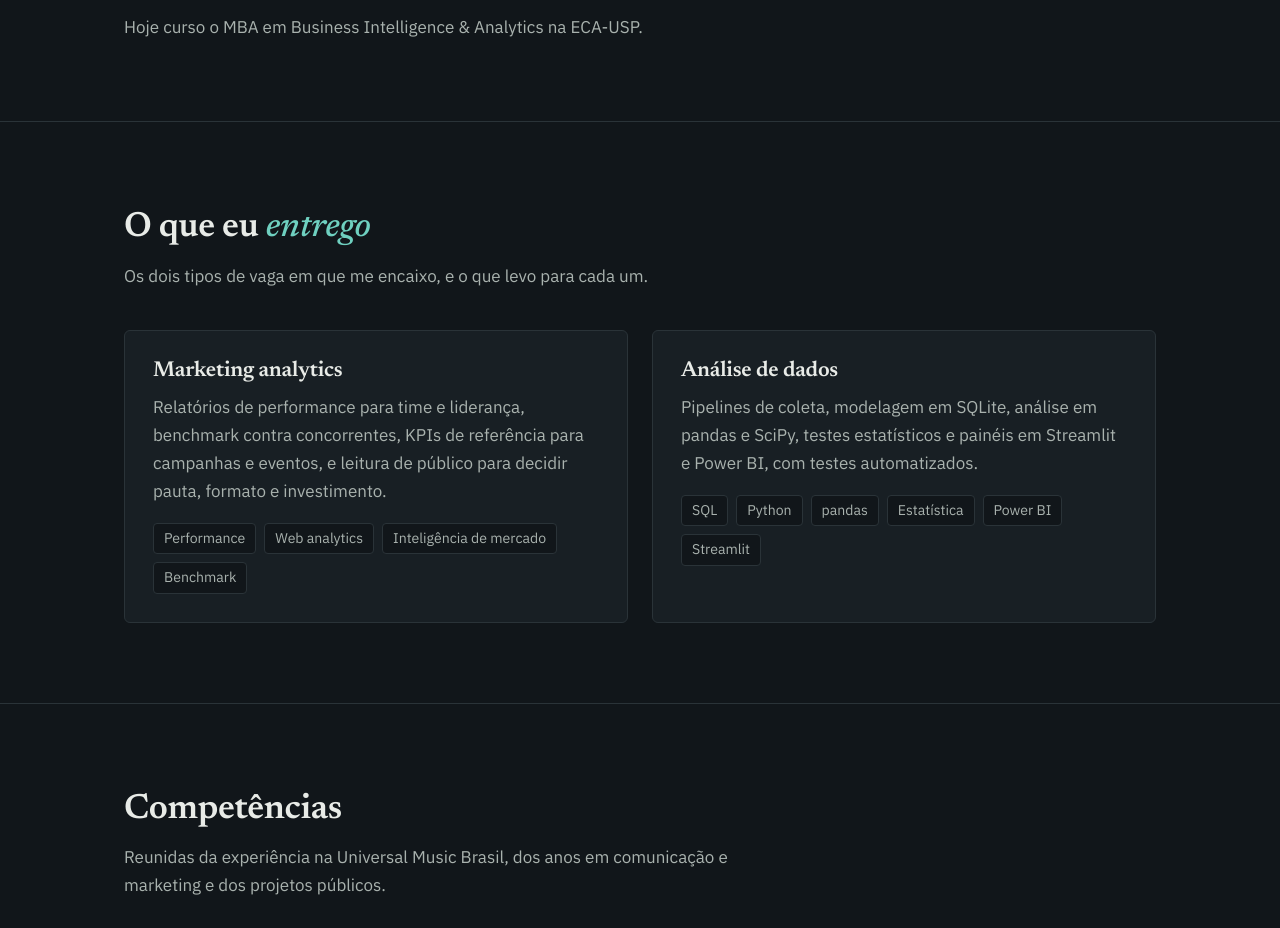
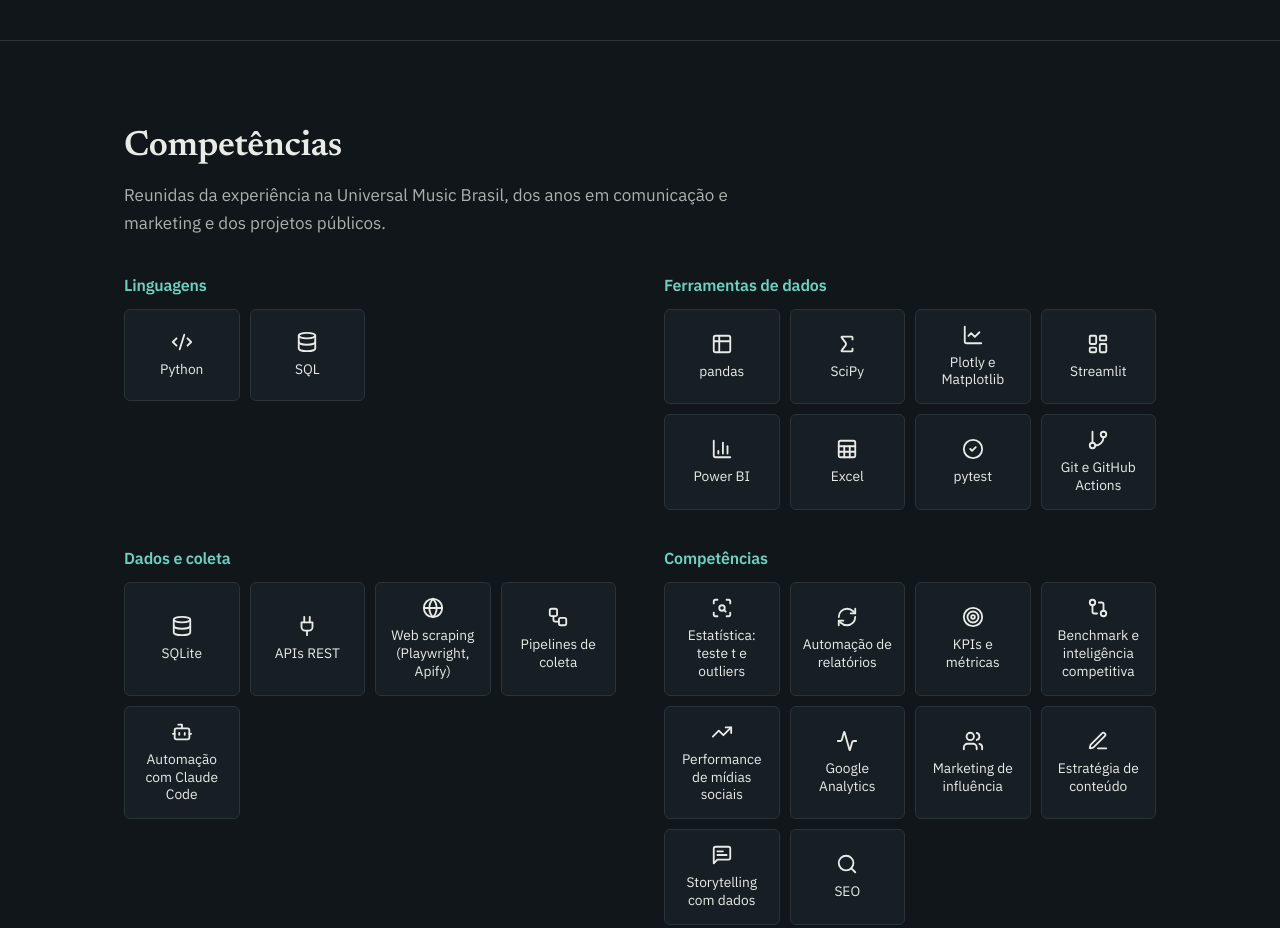
Before and after one commit to lucastapajos-max/lucastapajos-max.github.io, a plain HTML site: page index.html in a window 1280 px wide. Shown: the part 972-1900 px from the top of the page. Drawn offline with Linux system fonts and the light colour scheme.

Commit message:
Sem marcação de trilhas; print do painel escuro
Co-Authored-By: Claude Opus 5.5 <noreply@anthropic.com>

```diff
--- a/index.html
+++ b/index.html
@@ -64,12 +64,8 @@ p { margin: 0; max-width: 64ch; text-wrap: pretty; }
 section.bloco { padding: 80px 0; border-top: 1px solid var(--linha); }
 section.bloco h2 { font-size: clamp(1.7rem, 3vw, 2.2rem); margin: 6px 0 14px; }
 .intro { color: var(--tinta-2); margin-bottom: 40px; }
-.trilhas { display: grid; grid-template-columns: 1fr 1fr; gap: 24px; }
-.trilha { background: var(--superficie); border: 1px solid var(--linha); border-radius: var(--raio); padding: 28px; }
-.trilha h3 { font-size: 1.35rem; margin-bottom: 10px; }
-.trilha p { color: var(--tinta-2); }
-.trilha ul, .ferramentas { margin: 18px 0 0; padding: 0; list-style: none; display: flex; flex-wrap: wrap; gap: 8px; }
-.trilha li, .ferramentas li { font-size: .88rem; padding: 3px 10px; border: 1px solid var(--linha); border-radius: 4px; color: var(--tinta-2); background: var(--papel); }
+.ferramentas { margin: 18px 0 0; padding: 0; list-style: none; display: flex; flex-wrap: wrap; gap: 8px; }
+.ferramentas li { font-size: .88rem; padding: 3px 10px; border: 1px solid var(--linha); border-radius: 4px; color: var(--tinta-2); background: var(--papel); }
 .projeto { display: grid; grid-template-columns: 1.15fr 1fr; gap: 48px; align-items: start; }
 .quadro { display: block; overflow: hidden; border-radius: var(--raio); border: 1px solid var(--linha); background: var(--superficie); }
 .quadro img { display: block; width: 100%; height: auto; transition: transform .4s cubic-bezier(.16, 1, .3, 1); }
@@ -81,7 +77,7 @@ section.bloco h2 { font-size: clamp(1.7rem, 3vw, 2.2rem); margin: 6px 0 14px; }
 .contato .canais { display: flex; flex-wrap: wrap; gap: 12px; margin-top: 28px; }
 footer { padding: 36px 0 52px; color: var(--tinta-2); font-size: .9rem; border-top: 1px solid var(--linha); }
 @media (max-width: 820px) {
-  .abertura-grade, .trilhas, .projeto { grid-template-columns: 1fr; }
+  .abertura-grade, .projeto { grid-template-columns: 1fr; }
   .abertura { padding: 56px 0; }
   section.bloco { padding: 64px 0; }
   .botao { width: 100%; justify-content: center; }
@@ -467,7 +463,6 @@ footer { padding: 36px 0 52px; color: var(--tinta-2); font-size: .9rem; border-t
       <dl>
         <div><dt>Hoje</dt><dd>Analista de Dados e Performance, mídias sociais<br><span>Universal Music Brasil</span></dd></div>
         <div><dt>Formação</dt><dd>MBA em Business Intelligence &amp; Analytics, ECA-USP (cursando)<br><span>Publicidade e Propaganda, UFRJ</span></dd></div>
-        <div><dt>Busco</dt><dd>Marketing analytics, pleno ou sênior<br><span>Analista de Dados Jr</span></dd></div>
         <div><dt>Onde</dt><dd>Rio de Janeiro, São Paulo ou remoto</dd></div>
       </dl>
     </aside>
@@ -485,25 +480,6 @@ footer { padding: 36px 0 52px; color: var(--tinta-2); font-size: .9rem; border-t
       </div>
   </section>
 
-  <section class="bloco" aria-labelledby="t-trilhas">
-    <div class="wrap">
-      <h2 id="t-trilhas">O que eu <em>entrego</em></h2>
-      <p class="intro">Os dois tipos de vaga em que me encaixo, e o que levo para cada um.</p>
-      <div class="trilhas">
-        <article class="trilha">
-          <h3>Marketing analytics</h3>
-          <p>Relatórios de performance para time e liderança, benchmark contra concorrentes, KPIs de referência para campanhas e eventos, e leitura de público para decidir pauta, formato e investimento.</p>
-          <ul aria-label="Temas"><li>Performance</li><li>Web analytics</li><li>Inteligência de mercado</li><li>Benchmark</li></ul>
-        </article>
-        <article class="trilha">
-          <h3>Análise de dados</h3>
-          <p>Pipelines de coleta, modelagem em SQLite, análise em pandas e SciPy, testes estatísticos e painéis em Streamlit e Power BI, com testes automatizados.</p>
-          <ul aria-label="Ferramentas"><li>SQL</li><li>Python</li><li>pandas</li><li>Estatística</li><li>Power BI</li><li>Streamlit</li></ul>
-        </article>
-      </div>
-    </div>
-  </section>
-
   <section class="bloco" id="competencias" aria-labelledby="t-comp">
     <div class="wrap">
       <h2 id="t-comp">Competências</h2>
@@ -518,11 +494,11 @@ footer { padding: 36px 0 52px; color: var(--tinta-2); font-size: .9rem; border-t
       <p class="intro">Projetos públicos, com dados abertos, código aberto e painel no ar.</p>
       <article class="projeto">
         <a class="quadro" href="https://wikipedia-musica-brasileira.streamlit.app" aria-label="Abrir o painel Acessos à Wikipédia e eventos da música brasileira">
-          <img src="assets/painel.jpg" width="800" height="562" alt="Painel com o resumo da semana e a tabela de 24 artistas, com os que ficaram acima do normal destacados" loading="lazy">
+          <img src="assets/painel.jpg" width="800" height="562" alt="Painel escuro com o resumo da semana e a tabela de 24 artistas, com os que ficaram acima do normal destacados" loading="lazy">
         </a>
         <div class="texto">
           <h3>Acessos à Wikipédia e eventos da música brasileira</h3>
-          <p class="comprova">Para as duas trilhas: o ciclo completo de dados e a leitura de um evento nos números</p>
+          <p class="comprova">Coleta por API, SQL, estatística e painel publicado</p>
           <p>Acontecimentos do mundo real, como um aniversário ou a data de uma morte, aparecem nos acessos aos verbetes de 24 artistas brasileiros na Wikipédia. O painel separa esses picos da oscilação comum.</p>
           <p>Uma faixa de normalidade por artista diz se a semana fugiu do padrão, um z-score robusto acha os dias atípicos e um teste t de Welch compara gêneros musicais. Os dados se atualizam sozinhos toda segunda.</p>
           <ul class="ferramentas" aria-label="Ferramentas do projeto"><li>Python</li><li>SQLite e SQL</li><li>pandas e SciPy</li><li>Streamlit</li><li>GitHub Actions</li><li>pytest</li></ul>
```
Also changed, not shown: assets/painel.jpg.
